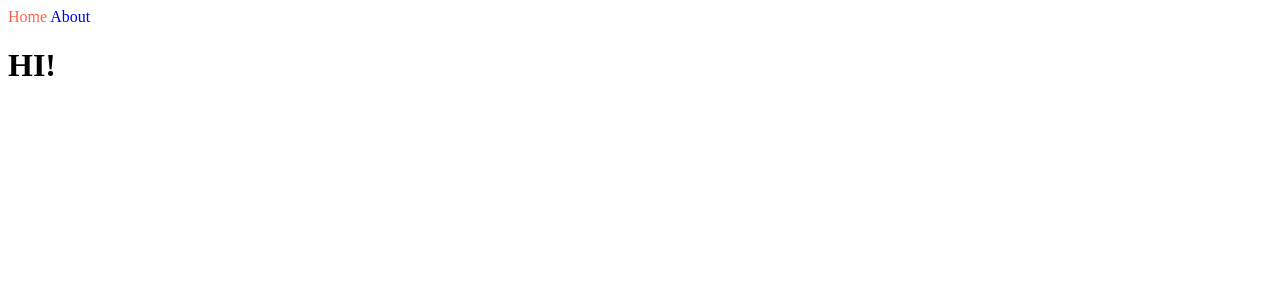
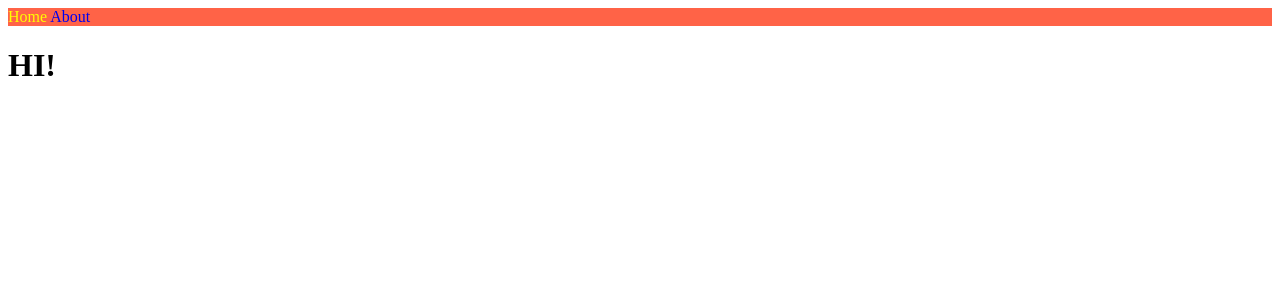
Before and after one commit to bagger3025/Nextjs, a Next.js app: page / in a window 1280 px wide. Shown: the top 300 px of the page. Built offline with nearby package versions, Linux system fonts and the light colour scheme.

Commit message:
1-5. Style JSX

```diff
--- a/components/NavBar.js
+++ b/components/NavBar.js
@@ -1,14 +1,24 @@
 import Link from "next/link";
 import { useRouter } from "next/router";
-import styles from "./NavBar.module.css";
 
 export default function NavBar(){
     const router = useRouter();
-    // console.log(router.pathname === "/");
-    // console.log(styles.active);
 
     return <nav>
-        <Link href="/"><a className={`${styles.link} ${router.pathname === "/" ? styles.active : ""}`}> Home </a></Link>
-        <Link href="/about"><a className={[styles.link, router.pathname === "/about" ? styles.active : ""].join(" ")}> About </a></Link>
+        <Link href="/"><a className={router.pathname === "/" ? "active" : ""}> Home </a></Link>
+        <Link href="/about"><a className={router.pathname === "/about" ? "active" : ""}> About </a></Link>
+        <style jsx>{`
+            nav {
+                background-color: tomato;
+            }
+
+            a {
+                text-decoration: none;
+            }
+
+            .active {
+                color: yellow;
+            }
+        `}</style>
     </nav>
 }
--- a/components/NavBar.module.css
+++ /dev/null
@@ -1,11 +0,0 @@
-.active {
-  color: tomato;
-}
-
-.inactive {
-  color: blue;
-}
-
-.link {
-  text-decoration: none;
-}
```
Also changed, not shown: 1 other file (tests, documents, lock files or other folders).
